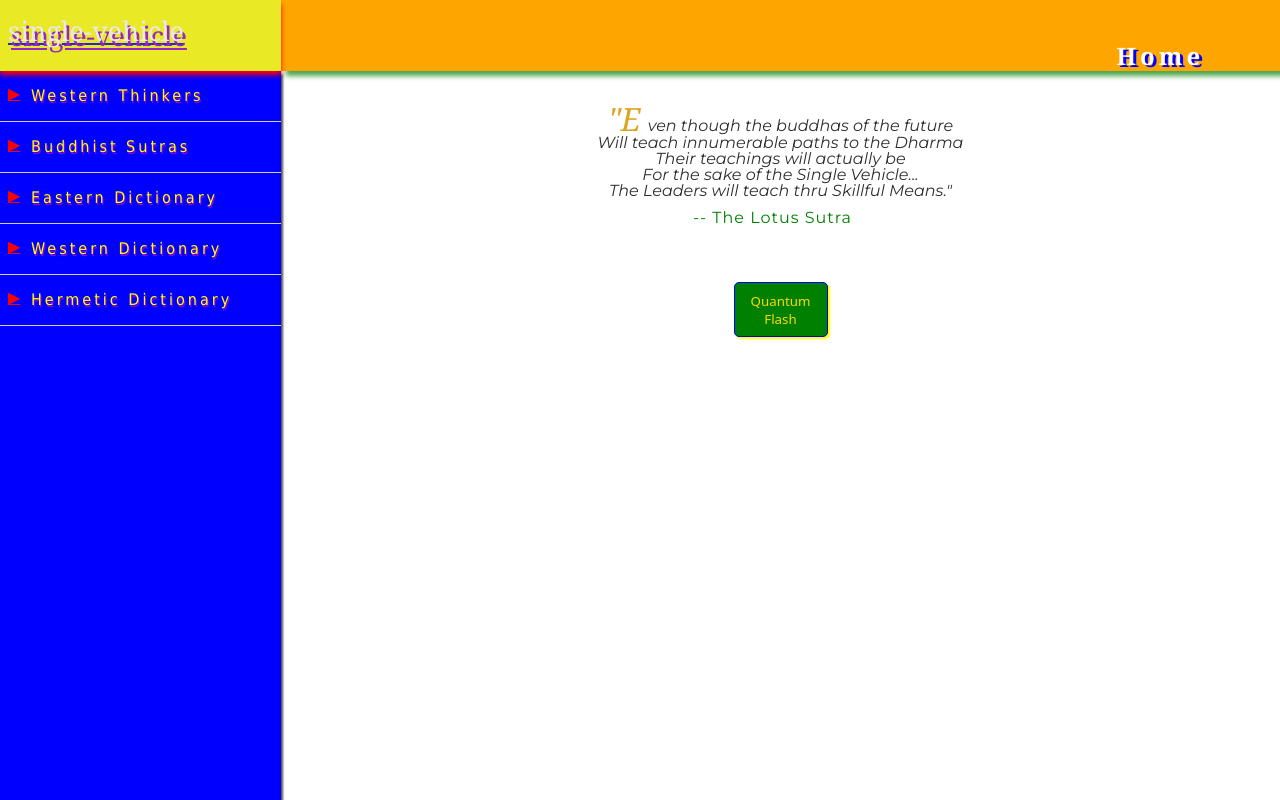
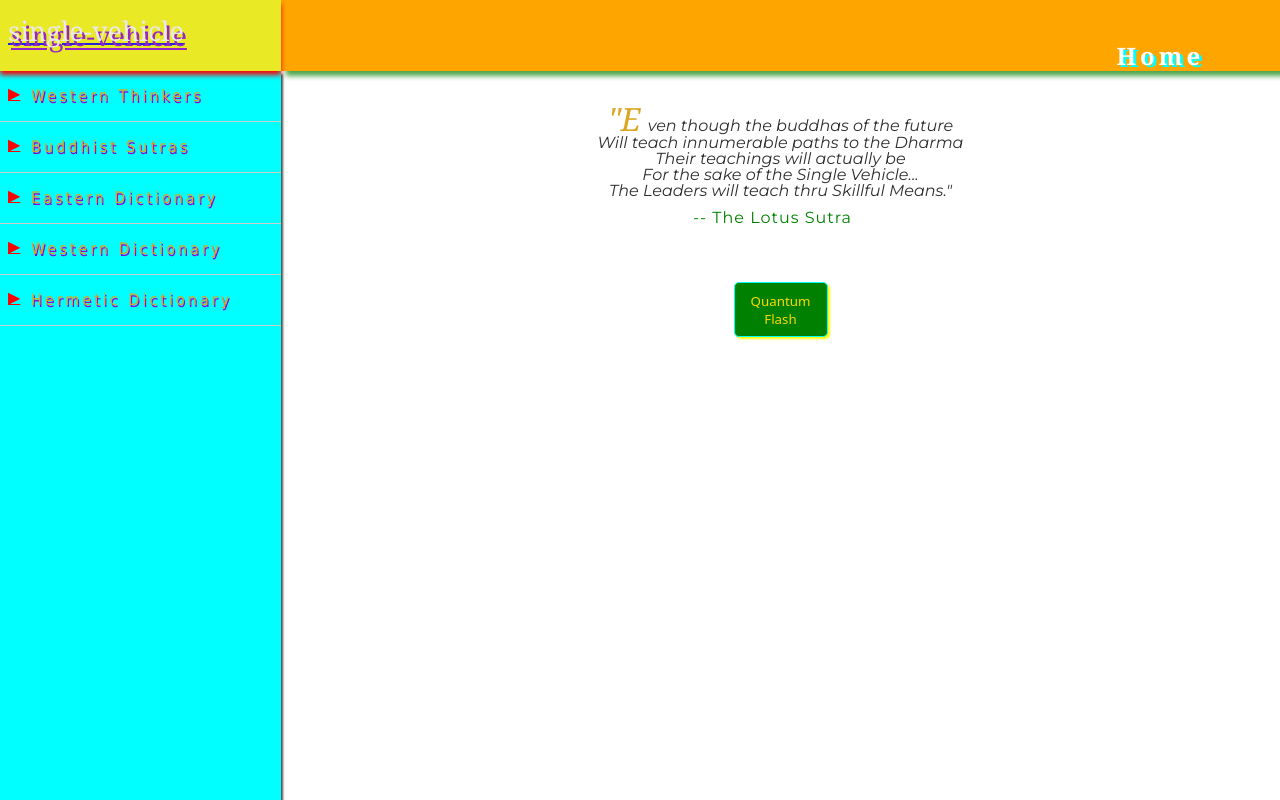
Before and after one commit to IngloriousNorth/BuddhaTemple, a plain HTML site: page index.html in a window 1280 px wide. Drawn offline with Linux system fonts and the light colour scheme; grey boxes are pictures that could not be loaded; a web font is replaced by a local one.

Commit message:
Update style.css

```diff
--- a/style.css
+++ b/style.css
@@ -53,7 +53,7 @@ q:before, q:after {
 }
 
 .sidebar{
-	background-color:blue;
+	background-color:cyan;
 	width:281px;
 	box-shadow:2px 3px 2px black;
 
@@ -65,7 +65,7 @@ button{
 	height:55px;
 	color: gold;
 	background-color: green;
-	border: 1px solid blue;
+	border: 1px solid cyan;
 	box-shadow:2px 2px 2px yellow;
 	border-radius:5px;
 	display:block;
@@ -78,7 +78,7 @@ button:hover{
 	border:2px solid red;
 	box-shadow:3px 5px 3px silver;
 	font-weight:bold;
-	color:blue;
+	color:cyan;
 }
 
 .ANCHOR_partial{
@@ -120,7 +120,7 @@ h1{
 .menu{
 	width:281px;
 	height:calc(100% - 71px);
-	background-color:blue;
+	background-color:cyan;
 	overflow-y:auto;
 
 
@@ -137,7 +137,7 @@ h1{
 	padding-bottom:17px;
 	padding-top:17px;
 	width:281px;
-	color:yellow;
+	color:goldenrod;
 	text-shadow:1px 2px darkviolet;
 	position:relative;
 	letter-spacing:3px;
@@ -218,7 +218,7 @@ div.home{
 	padding-top:44px;
 	font-weight:bold;
 	color:white !important;
-	text-shadow:3px 2px blue;
+	text-shadow:3px 2px cyan;
 	height:47px;
 	letter-spacing:4px;
 	width:100%;
@@ -425,7 +425,7 @@ div.home{
 	#mobile_header{
 		background-color:orange;
 		height:200px;
-		box-shadow:3px 4px 5px blue;
+		box-shadow:3px 4px 5px cyan;
 		width:100%;
 		display:block;
 		position:fixed;
@@ -516,7 +516,7 @@ div.home{
 		height:calc(100% - 200px);
 		position:absolute;
 		z-index:996;
-		background-color:blue;
+		background-color:cyan;
 	}
 
 	.mobile_sidebar{
```
